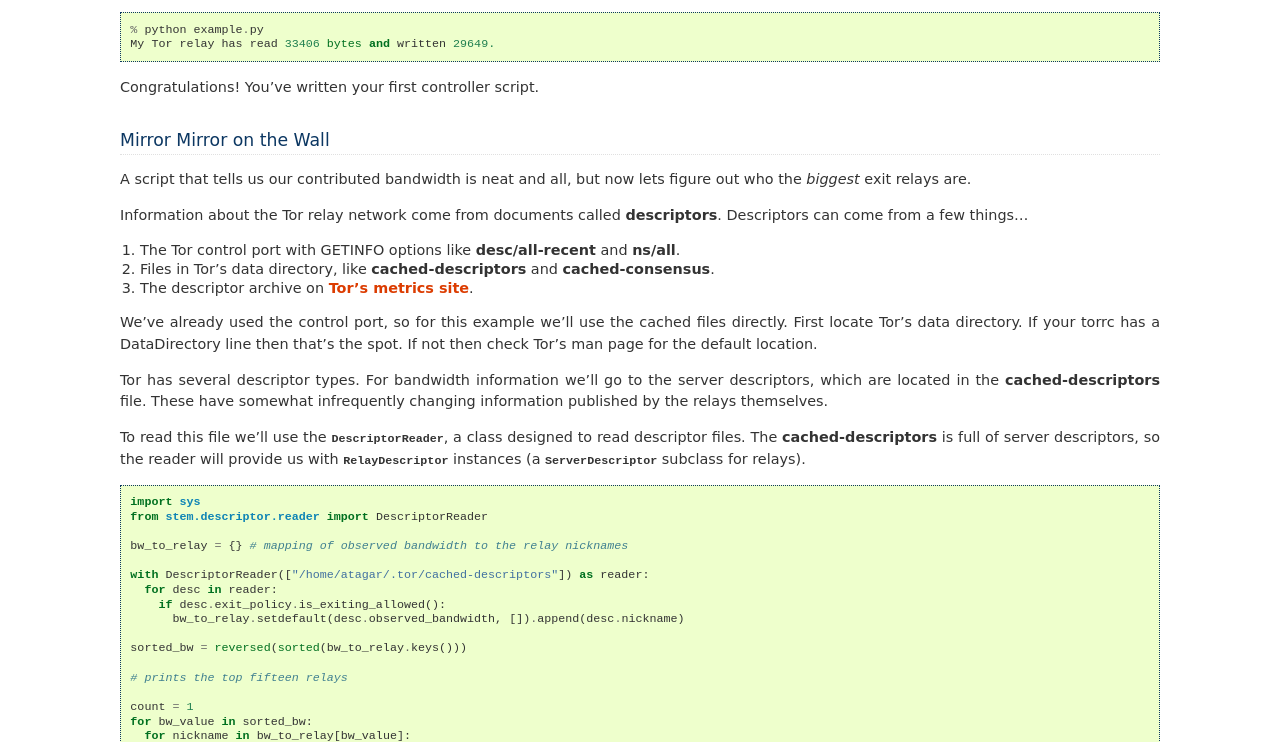
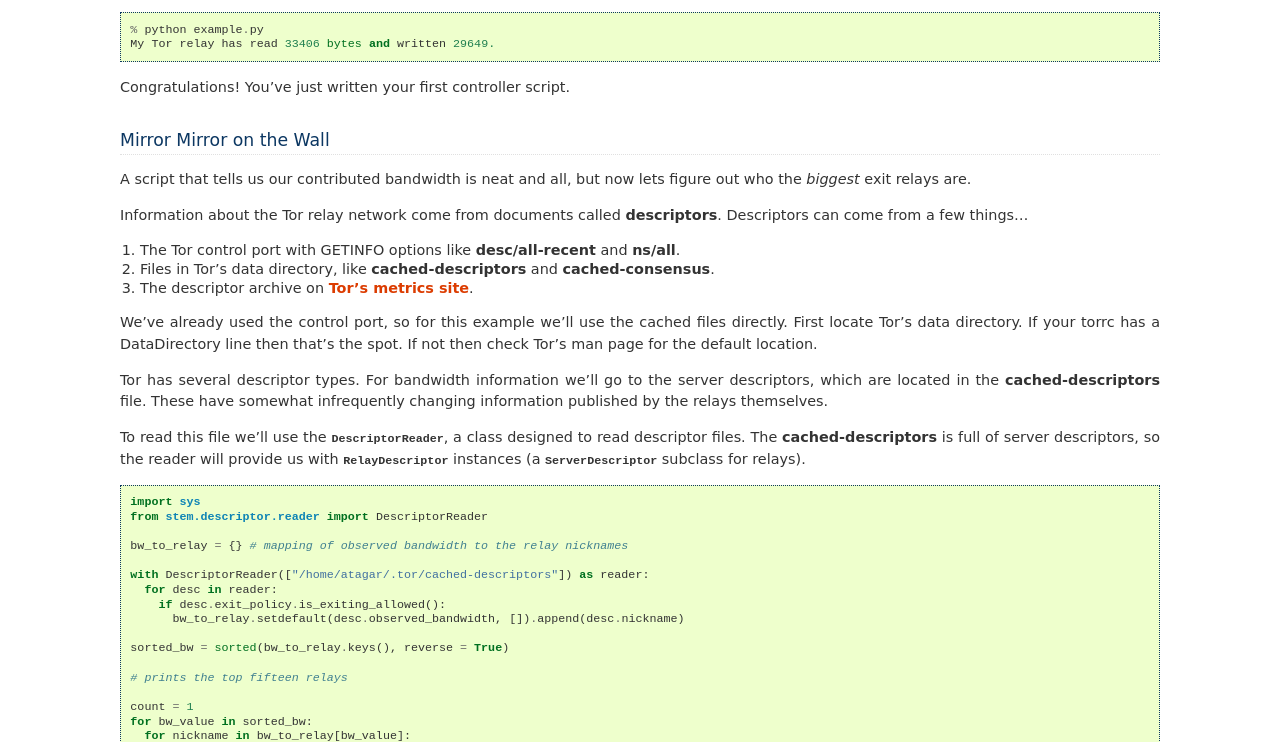
Before and after one commit to torproject/stem, a Sphinx documentation site: the page built from docs/index.rst, in a window 1280 px wide and 1400 px high, scrolled down 847 px. Shown: the part 181-923 px from the top of the window. Built offline with Sphinx 7.4.7, drawn with Linux system fonts in a browser that asks for light colours.

Commit message:
Replacing reversed() in tutorial
Dropping the reversed() call in the tutorial in favor of providing the
'reverse = True' argument to sorted(). Thanks to gsathya for the suggestion.

```diff
--- a/docs/index.rst
+++ b/docs/index.rst
@@ -58,7 +58,7 @@ You'll need to restart Tor or issue a SIGHUP for these new settings to take effe
   % python example.py
   My Tor relay has read 33406 bytes and written 29649.
 
-Congratulations! You've written your first controller script.
+Congratulations! You've just written your first controller script.
 
 Mirror Mirror on the Wall
 -------------------------
@@ -89,7 +89,7 @@ To read this file we'll use the :class:`~stem.descriptor.reader.DescriptorReader
       if desc.exit_policy.is_exiting_allowed():
         bw_to_relay.setdefault(desc.observed_bandwidth, []).append(desc.nickname)
 
-  sorted_bw = reversed(sorted(bw_to_relay.keys()))
+  sorted_bw = sorted(bw_to_relay.keys(), reverse = True)
 
   # prints the top fifteen relays
 
```
Also changed, not shown: 1 other file.
